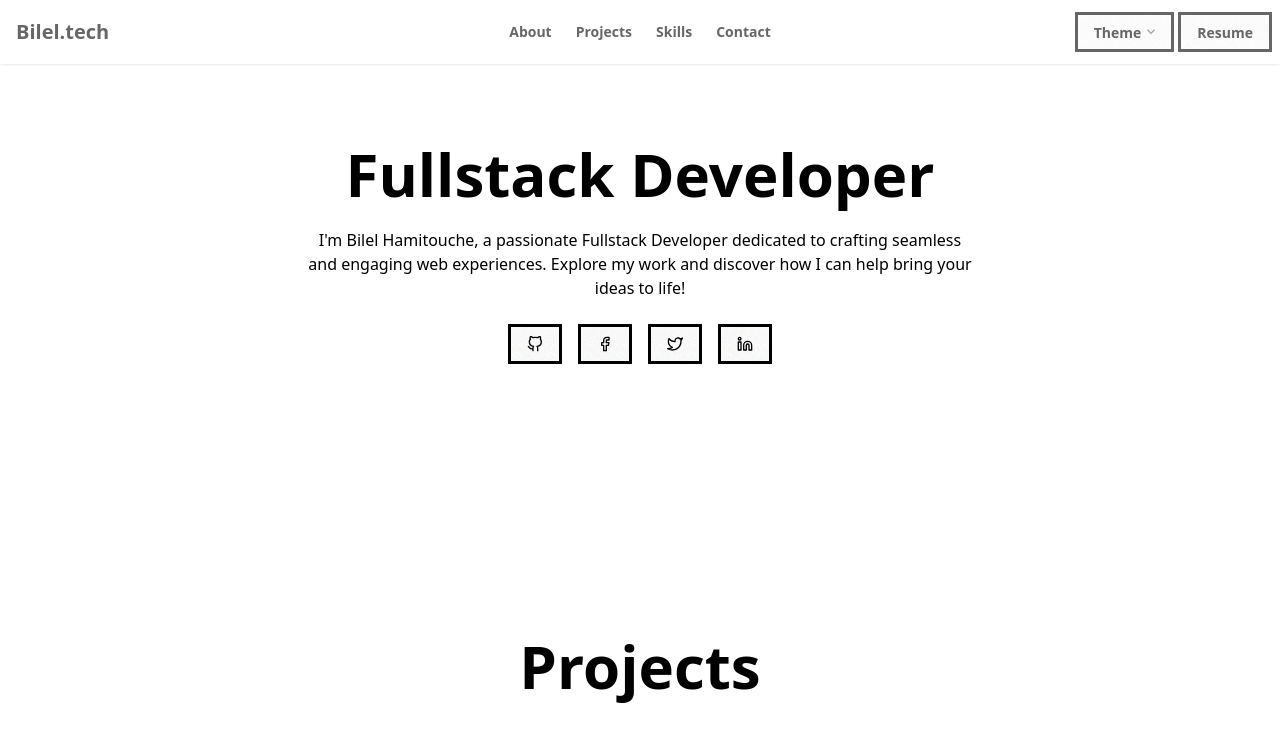
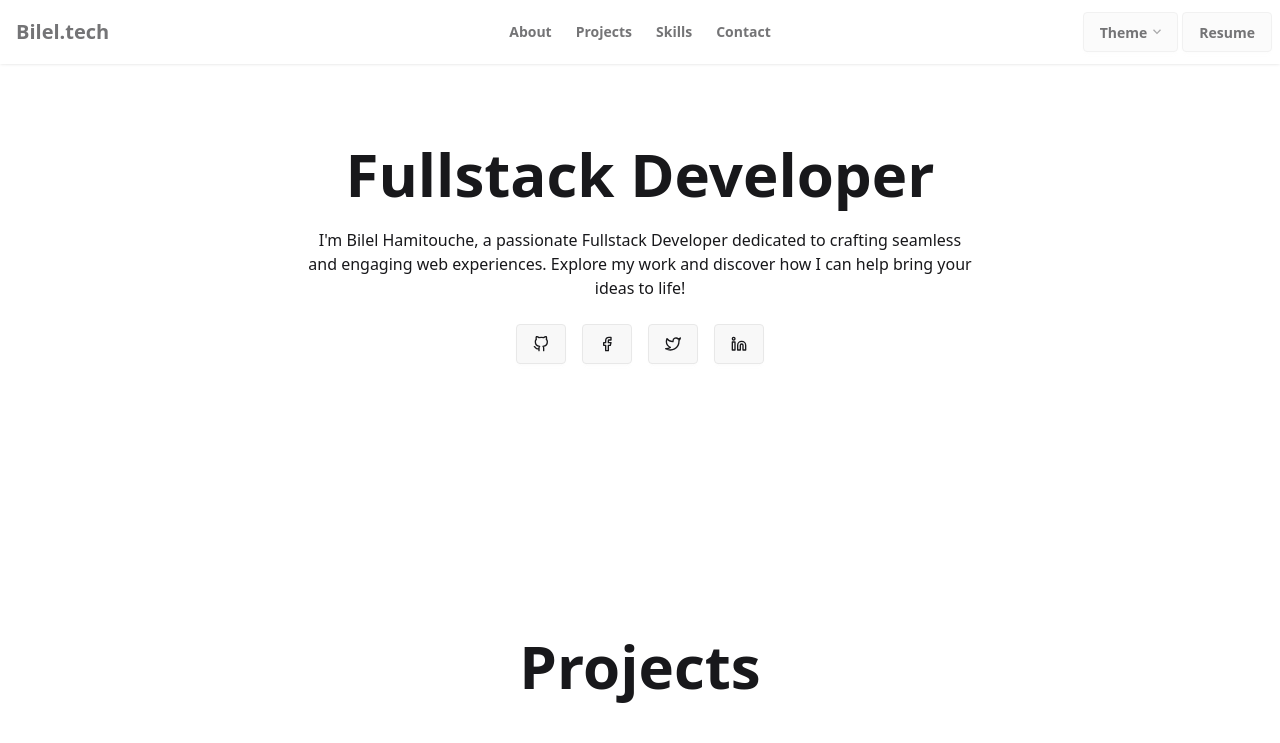
Before and after one commit to bilelhamitouche/portfolio-website, a Next.js app: page / in a window 1280 px wide. Shown: the top 743 px of the page. Built offline with nearby package versions, Linux system fonts and the light colour scheme.

Commit message:
made the default theme to light

```diff
--- a/src/app/layout.tsx
+++ b/src/app/layout.tsx
@@ -23,7 +23,7 @@
   children: React.ReactNode;
 }>) {
   return (
-    <html lang="en" className="scroll-smooth">
+    <html lang="en" className="scroll-smooth" data-theme="light">
       <body className={`${geistSans.variable} ${geistMono.variable}`}>
         {children}
       </body>
```
